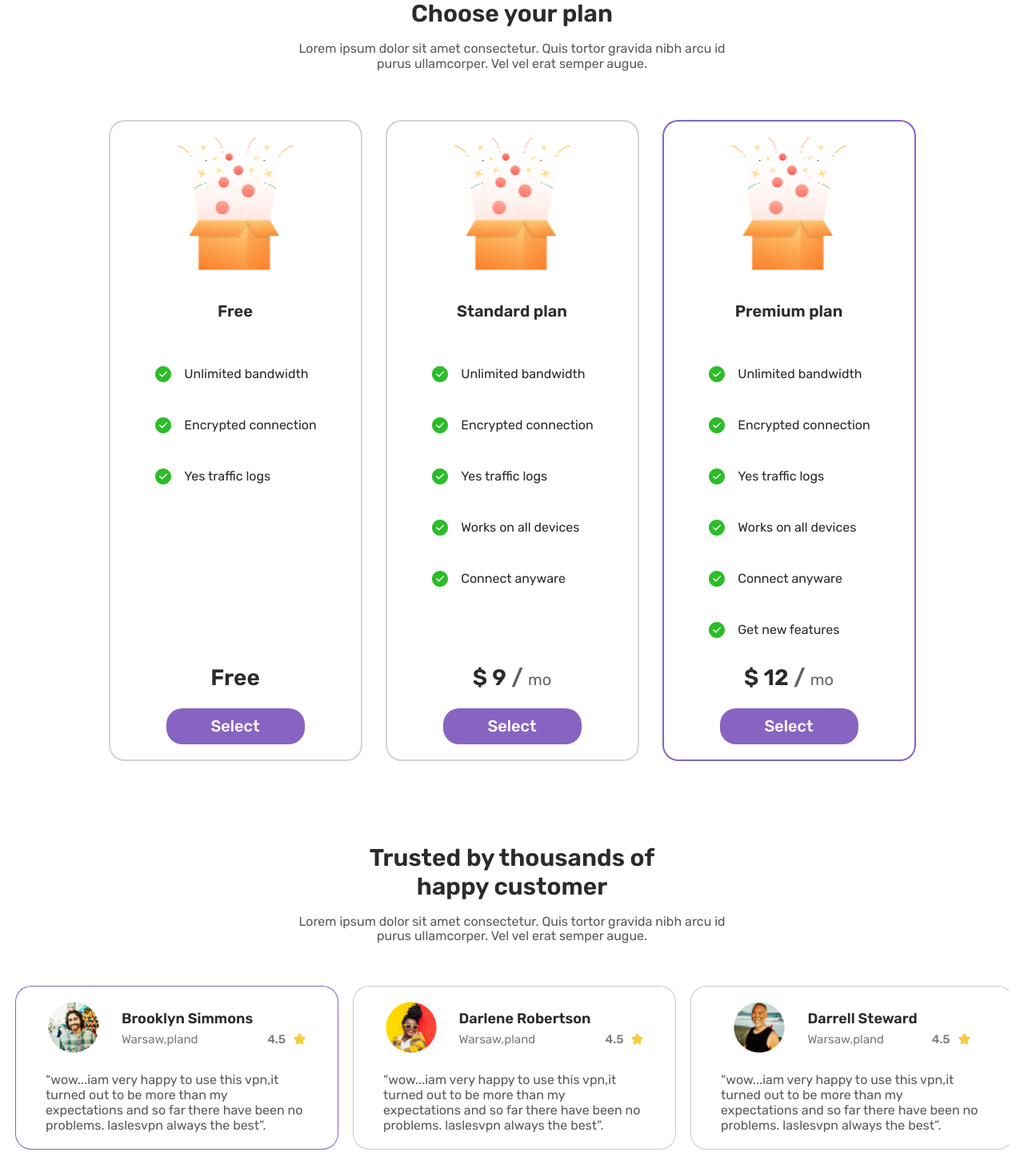
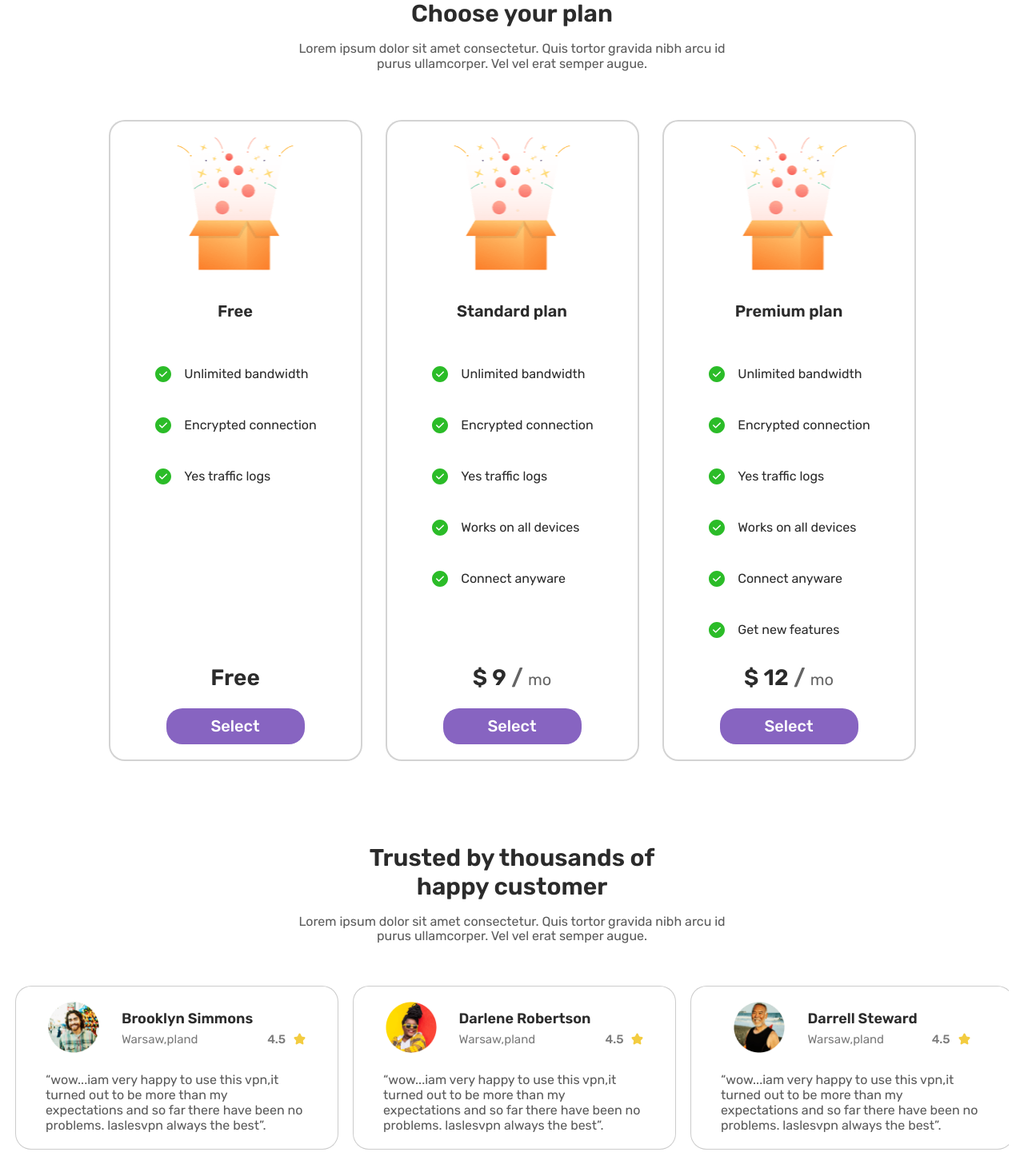
Before and after one commit to BryanVe/cuida-challenge, a React (Vite) app: page / in a window 1280 px wide. Shown: the part 1300-2766 px from the top of the page at 80% size. Built offline with nearby package versions, Linux system fonts and the light colour scheme.

Commit message:
chore: :lipstick: add hover and active styles to Button and links

```diff
--- a/src/components/Button/style.scss
+++ b/src/components/Button/style.scss
@@ -1,6 +1,7 @@
 .button {
 	box-sizing: border-box;
 	border-radius: rem(20px);
+	transition: all 0.1s ease-in-out;
 
 	&--sm {
 		width: rem(101px);
@@ -36,10 +37,22 @@
 		background-color: var(--white);
 		color: var(--purple-700);
 		border: rem(2px) solid var(--purple-700);
+
+		&:hover {
+			background-color: var(--purple-50);
+		}
 	}
 
 	&--transparent {
 		background-color: transparent;
 		color: var(--gray-950);
+
+		&:hover {
+			background-color: var(--gray-50);
+		}
+	}
+
+	&:active {
+		transform: scale(0.96);
 	}
 }
--- a/src/views/LandingView/components/Footer/style.scss
+++ b/src/views/LandingView/components/Footer/style.scss
@@ -99,6 +99,10 @@
 							font-size: rem(12.56px);
 							line-height: rem(14.89px);
 						}
+
+						&:hover {
+							color: var(--purple-700);
+						}
 					}
 				}
 			}
--- a/src/views/LandingView/components/Header/style.scss
+++ b/src/views/LandingView/components/Header/style.scss
@@ -36,6 +36,10 @@
 						font-size: rem(16px);
 						line-height: rem(18.96px);
 						color: var(--gray-950);
+
+						&:hover {
+							color: var(--purple-700);
+						}
 					}
 				}
 			}
--- a/src/views/LandingView/components/Main/components/PricingSection/style.scss
+++ b/src/views/LandingView/components/Main/components/PricingSection/style.scss
@@ -8,7 +8,6 @@
 		&__header {
 			max-width: rem(559px);
 			margin: 0 auto;
-			margin-bottom: rem(21px);
 
 			h2 {
 				color: var(--gray-950);
@@ -55,7 +54,7 @@
 				gap: rem(29px);
 				margin-inline: rem(-19px);
 				padding-inline: rem(19px);
-				padding-bottom: rem(19px);
+				padding-block: rem(21px) rem(19px);
 
 				.plan-card {
 					min-width: rem(317px);
@@ -66,6 +65,7 @@
 					display: flex;
 					flex-direction: column;
 					align-items: center;
+					transition: all 0.1s ease-in-out;
 
 					&__image {
 						width: 100%;
@@ -188,8 +188,9 @@
 						}
 					}
 
-					&:last-child {
+					&:hover {
 						box-shadow: 0 0 0 rem(2px) inset var(--purple-700);
+						scale: 1.01;
 					}
 
 					@include respond-to('mobile') {
@@ -198,7 +199,7 @@
 						box-shadow: 0 0 0 rem(1.09px) inset var(--gray-300);
 						border-radius: rem(10.93px);
 
-						&:last-child {
+						&:hover {
 							box-shadow: 0 0 0 rem(1.09px) inset var(--purple-700);
 						}
 					}
--- a/src/views/LandingView/components/Main/components/TestimonialSection/style.scss
+++ b/src/views/LandingView/components/Main/components/TestimonialSection/style.scss
@@ -173,7 +173,7 @@
 						}
 					}
 
-					&:first-child {
+					&:hover {
 						box-shadow: 0 0 0 rem(1px) inset var(--purple-700);
 					}
 
@@ -183,7 +183,7 @@
 						box-shadow: 0 0 0 rem(0.64px) inset var(--gray-400);
 						padding: rem(13.36px) rem(24px);
 
-						&:first-child {
+						&:hover {
 							box-shadow: 0 0 0 rem(0.64px) inset var(--purple-700);
 						}
 					}
```
